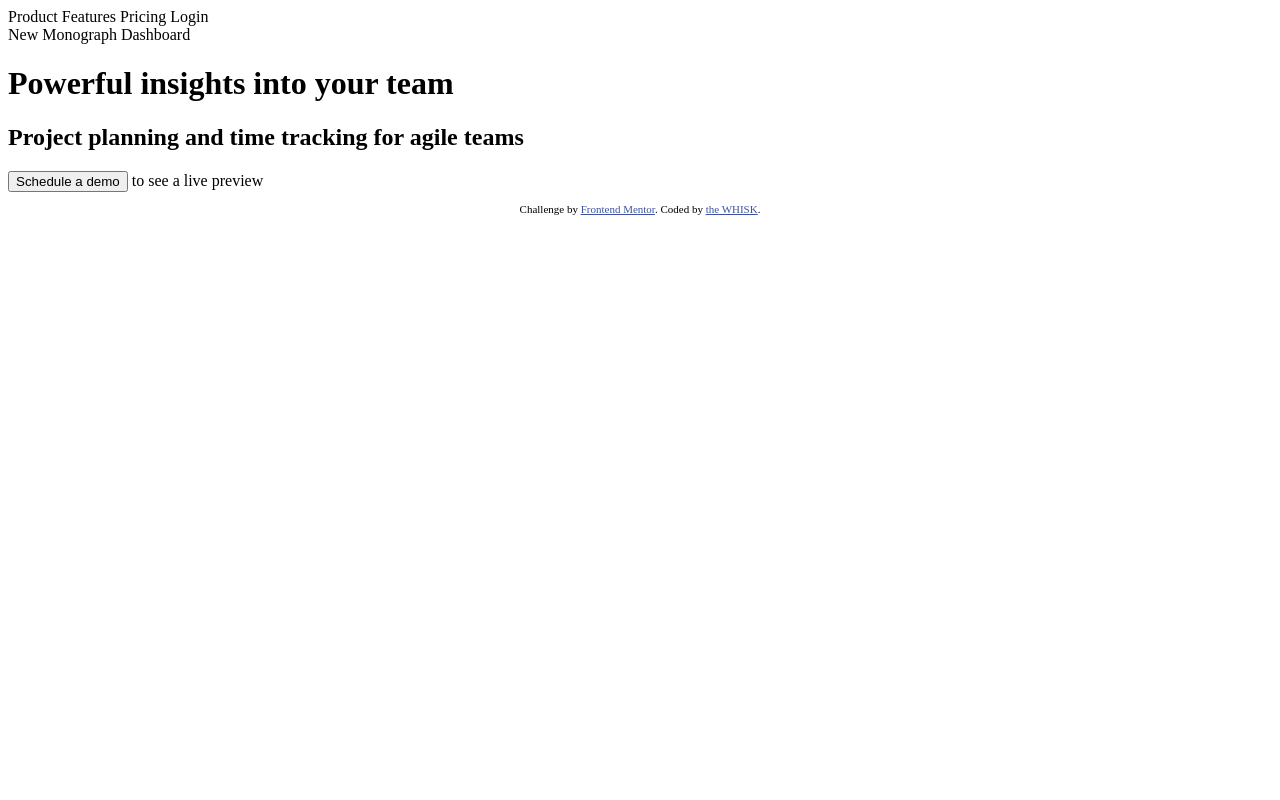
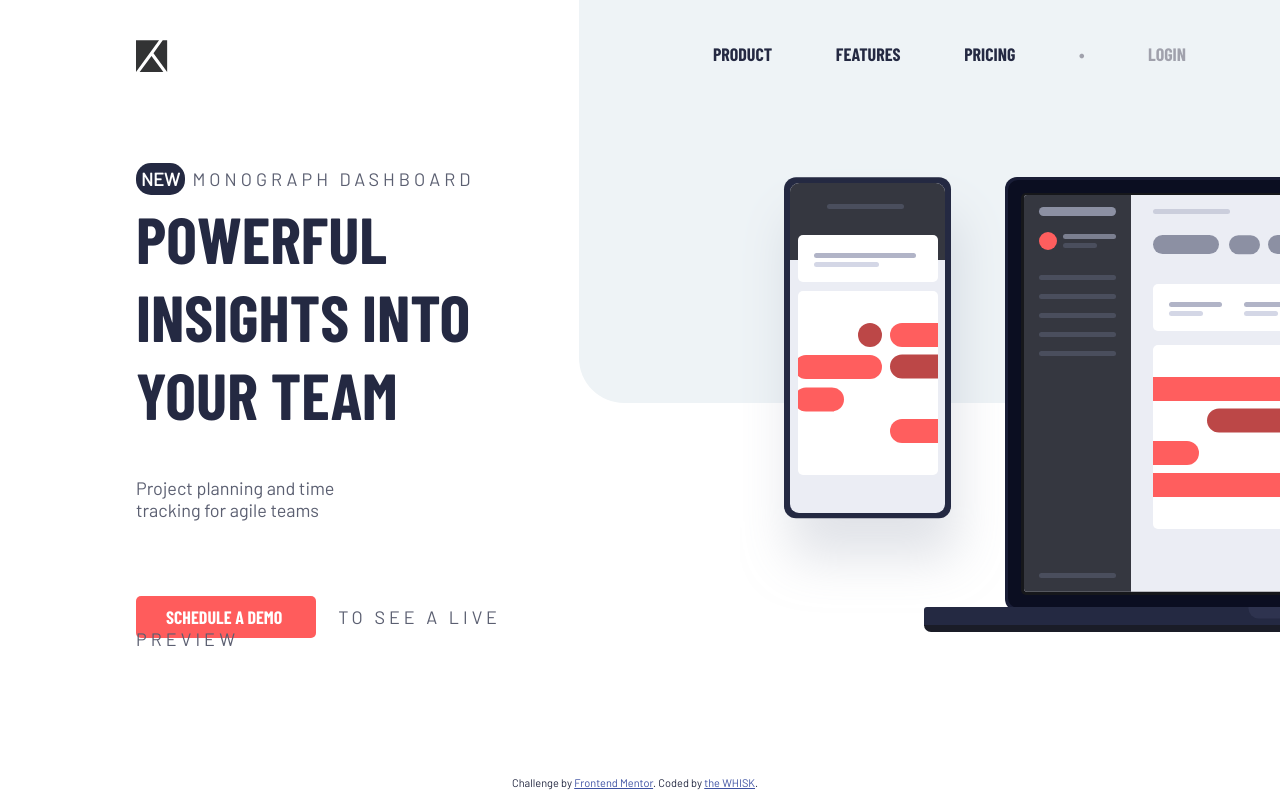
Before and after one commit to Half-Size/FMprojectTrackingIntro, a plain HTML site: page index.html in a window 1280 px wide. Drawn offline with nearby package versions, Linux system fonts and the light colour scheme.

```diff
--- a/index.html
+++ b/index.html
@@ -13,21 +13,42 @@
   <title>Frontend Mentor | Project tracking intro component</title>
 </head>
 <body>
-  <div class="nav">
-  Product
-  Features
-  Pricing
-  Login
-  </div>
+
+
+  <nav>
+  <ul>
+  <li><a href="https://www.w3schools.com">Product</a></li>
+  <li><a href="index.html">Features</a></li>
+  <li><a href="index.html">Pricing</a></li>
+  <li class="navGrey">&#8226;</li>
+  <li><a href="index.html" class="navGrey">Login</a></li>
+  </ul>
+  </nav>
+
+
+  <div id="container">
+
+  <div id="textContent">
+
+  <img src="images/logo.svg">
 
   <div id="description"><span id="new">New</span>
   Monograph Dashboard</div>
 
   <h1>Powerful insights into your team</h1>
-  <h2>Project planning and time tracking for agile teams</h2>
 
-  <button id="demo"> Schedule a demo </button>
-  to see a live preview
+  <p class="content">Project planning and time tracking for agile teams</p>
+  <div id="preview"><a href="" class="btn"> Schedule a demo </a>
+  to see a live preview</div>
+
+  </div>
+
+  <div id="imageContent">
+  <img src="images/illustration-devices.svg">
+  </div>
+
+  </div>
+  </div>
 
   <footer>
     <p class="attribution">
@@ -35,5 +56,6 @@
       Coded by <a href="#">the WHISK</a>.
     </p>
   </footer>
+
 </body>
 </html>
--- a/style.css
+++ b/style.css
@@ -1,11 +1,119 @@
-.body{
-    font-family: 'Barlow', sans-serif;
-    background-color: blue;
+
+nav{
+position: fixed;
+top: 0;
+right: 0;
+font-family: 'Barlow Condensed', sans-serif;
+font-weight: 700;
+text-transform: uppercase;
+list-style-type: none;
+background-color: hsl(207, 33%, 95%);
+padding: 25px 5% 25% 5%;
+border-radius: 0 0 0 45px;
+margin: 0px;
 }
 
-.h1{
-    font-family: 'Barlow Condensed', sans-serif;
+nav li{
+    display: inline;
+    padding: 30px;
 }
 
-.attribution { font-size: 11px; text-align: center; }
+nav a{
+    text-decoration: none;
+    color: hsl(230, 29%, 20%);
+}
+
+nav a:hover{
+    text-decoration: underline;
+}
+
+nav .navGrey{
+    color: hsl(231, 7%, 65%);
+}
+
+body{
+    font-family: 'Barlow', sans-serif;
+    font-size: 18px;
+    color: hsl(230, 29%, 20%);
+    padding-top: 0px;
+}
+
+h1{
+    font-family: 'Barlow Condensed', sans-serif;
+    font-weight: 700;
+    font-size: 65px;
+    color: hsl(230, 29%, 20%);
+    text-transform: uppercase;
+    margin-top: 2%;
+}
+
+#container{
+    display: flex;
+    padding-top: 0px;
+}
+
+#textContent{
+    position: fixed;
+    width: 35%;
+    padding: 12.5% 2.5% 12.5% 10%;
+}
+
+#textContent img{
+    position: fixed;
+    top: 40px;
+}
+
+#imageContent{
+    position: fixed;
+    right: -100px;
+    width: 50%;
+    padding-top: 12.5%;
+}
+
+#description{
+    text-transform: uppercase;
+    letter-spacing: 0.25rem;
+    color: hsl(230, 11%, 40%);
+}
+
+#new{
+    letter-spacing: 0rem;
+    color: white;
+    background-color: hsl(230, 29%, 20%);
+    border-radius: 15px;
+    padding: 5px;
+    font-weight: 700;
+}
+
+#preview{
+    letter-spacing: 0.25rem;
+    text-transform: uppercase;
+    color: hsl(230, 11%, 40%);
+    padding-top: 15%;
+}
+
+.btn{
+    letter-spacing: 0rem;
+    font-family: 'Barlow Condensed', sans-serif;
+    font-size: 18px;
+    font-weight: 700;
+    color: white;
+    border: none;
+    background-color: hsl(0, 100%, 68%);
+    padding: 10px 30px;
+    border-radius: 5px;
+    text-decoration: none;
+    margin-right: 5%;
+}
+
+.btn:hover{
+    background-color: hsl(0, 95%, 75%)
+}
+
+.content{
+    color: hsl(230, 11%, 40%);
+    width: 50%;
+}
+
+.attribution { font-size: 11px; text-align: center; position: fixed; bottom: 0; left: 40%; }
 .attribution a { color: hsl(228, 45%, 44%); }
```
